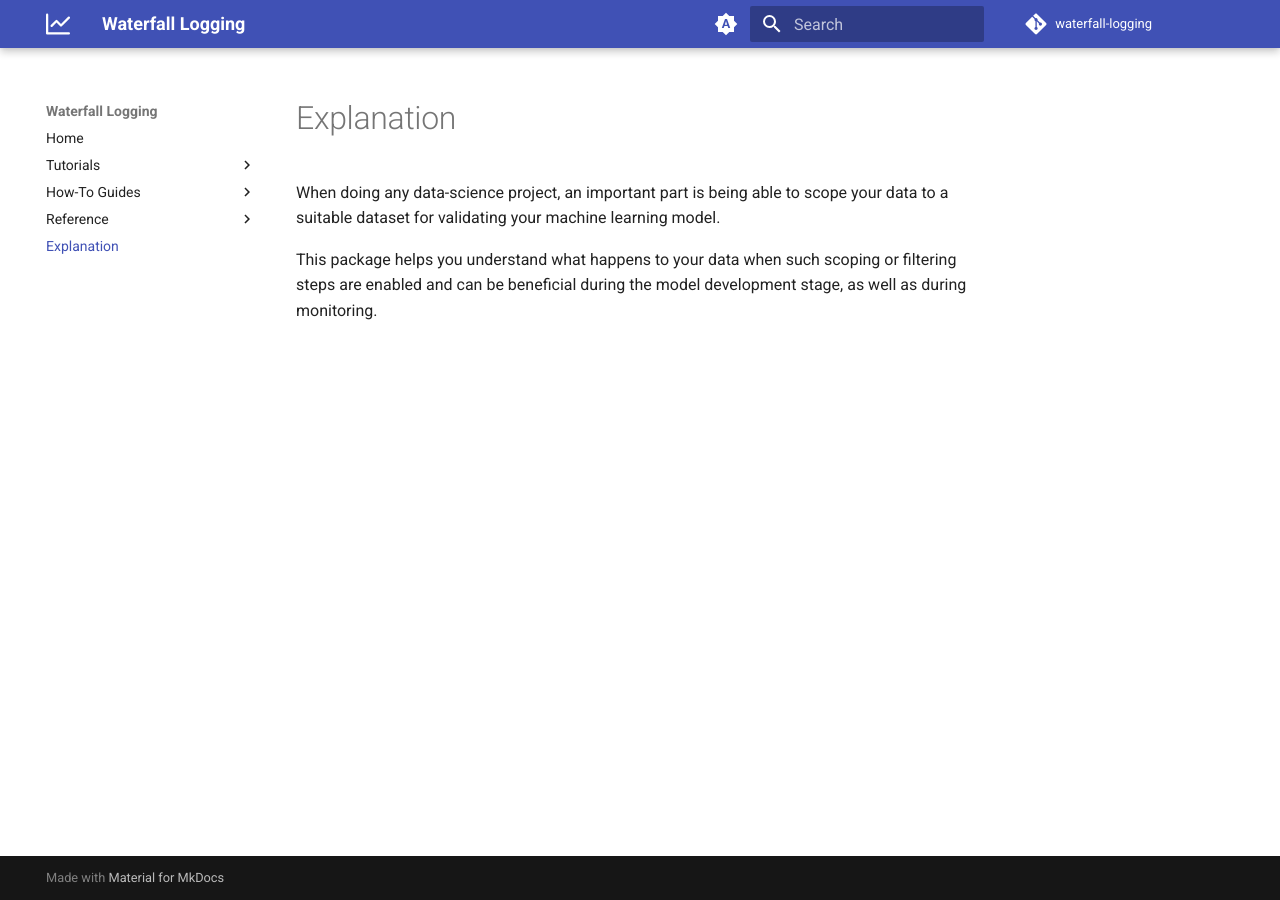
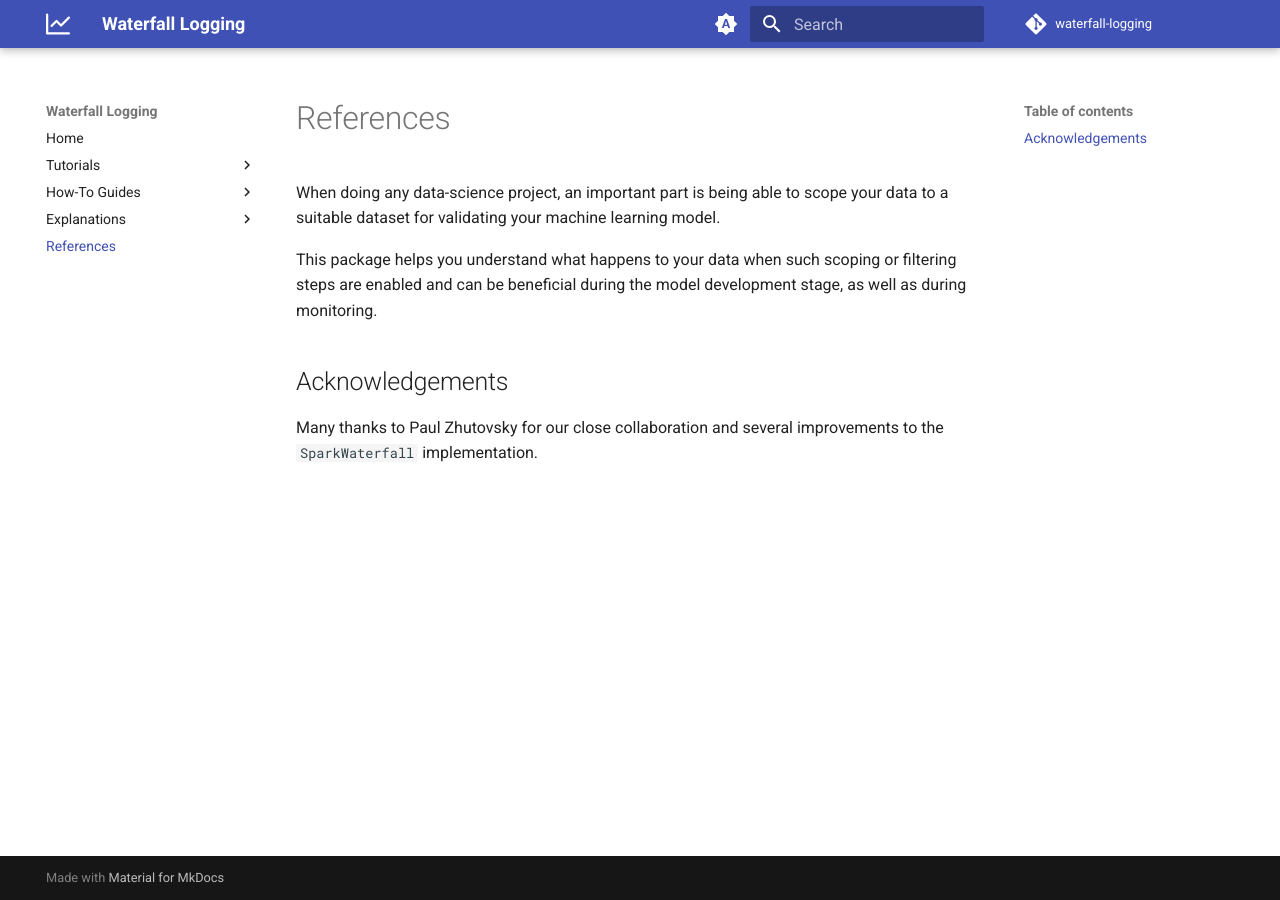
Before and after one commit to LouisdeBruijn/waterfall-logging, an MkDocs documentation site: the page built from docs/references.md, in a window 1280 px wide. Built offline with MkDocs 1.6.1 and Material for MkDocs 9.7.7, drawn with Linux system fonts in a browser that asks for light colours; comment, search, counter and statistics services are not loaded; the version menu is left out.

Commit message:
documentation & workflows (#5)
I updated README, documentation, and GitHub action workflows.

```diff
--- a/docs/explanation.md
+++ b/docs/references.md
@@ -1,9 +1,13 @@
 
 
-# Explanation
+# References
 
 When doing any data-science project, an important part is being able to scope your data to a suitable dataset for
 validating your machine learning model.
 
 This package helps you understand what happens to your data when such scoping or filtering steps are enabled and can be
 beneficial during the model development stage, as well as during monitoring.
+
+## Acknowledgements
+
+Many thanks to Paul Zhutovsky for our close collaboration and several improvements to the `SparkWaterfall` implementation.
--- a/mkdocs.yml
+++ b/mkdocs.yml
@@ -40,11 +40,11 @@ nav:
   - How-To Guides:
     - Waterfall: 'how-to-guides/waterfall.md'
     - Base class: 'how-to-guides/base_class.md'
-  - Reference:
-      - Log: 'reference/log.md'
-      - Decorator: 'reference/decorator.md'
-      - Context manager: 'reference/context_manager.md'
-  - explanation.md
+  - Explanations:
+      - Log: 'explanations/log.md'
+      - Decorator: 'explanations/decorator.md'
+      - Context manager: 'explanations/context_manager.md'
+  - references.md
 
 repo_url: https://github.com/LouisdeBruijn/waterfall-logging
 repo_name: waterfall-logging
```
Also changed, not shown: README.md (+3 -2 lines), docs/how-to-guides/waterfall.md (+1 -1 lines), docs/explanations/context_manager.md (renamed from docs/reference/context_manager.md), docs/explanations/decorator.md (renamed from docs/reference/decorator.md), docs/explanations/log.md (renamed from docs/reference/log.md), 2 other files.
